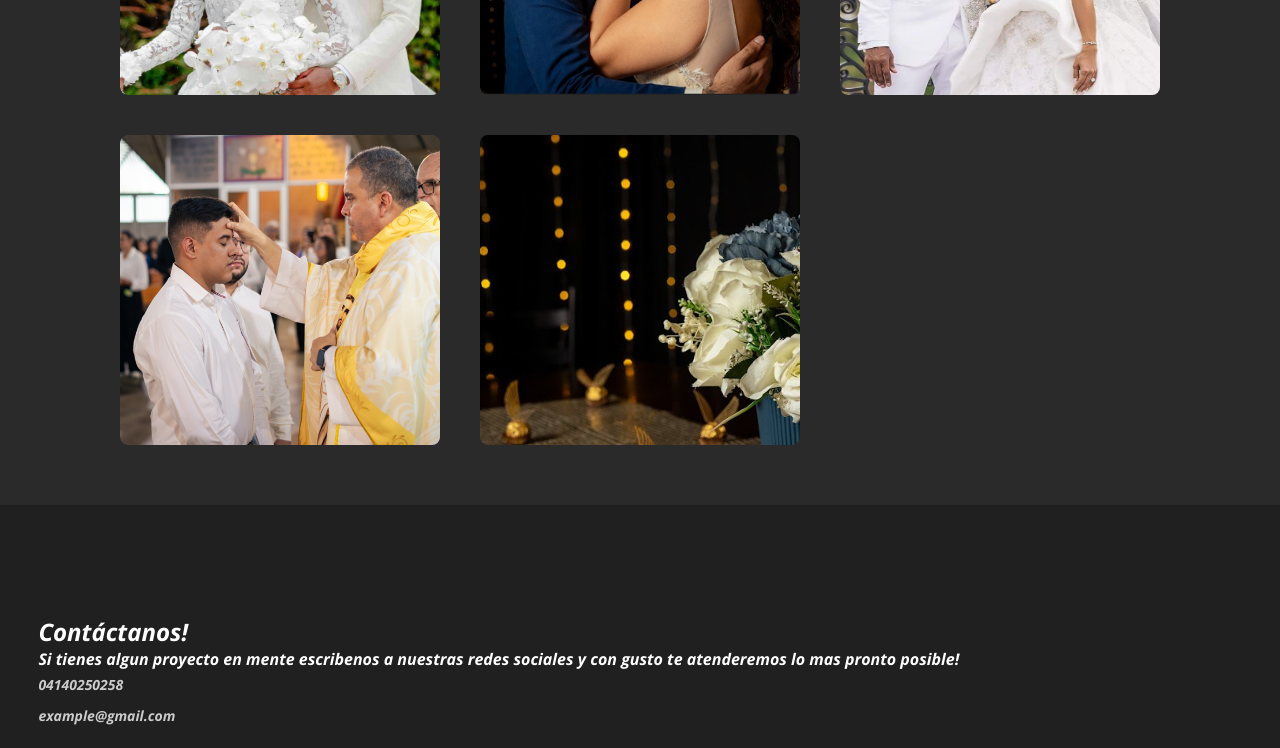
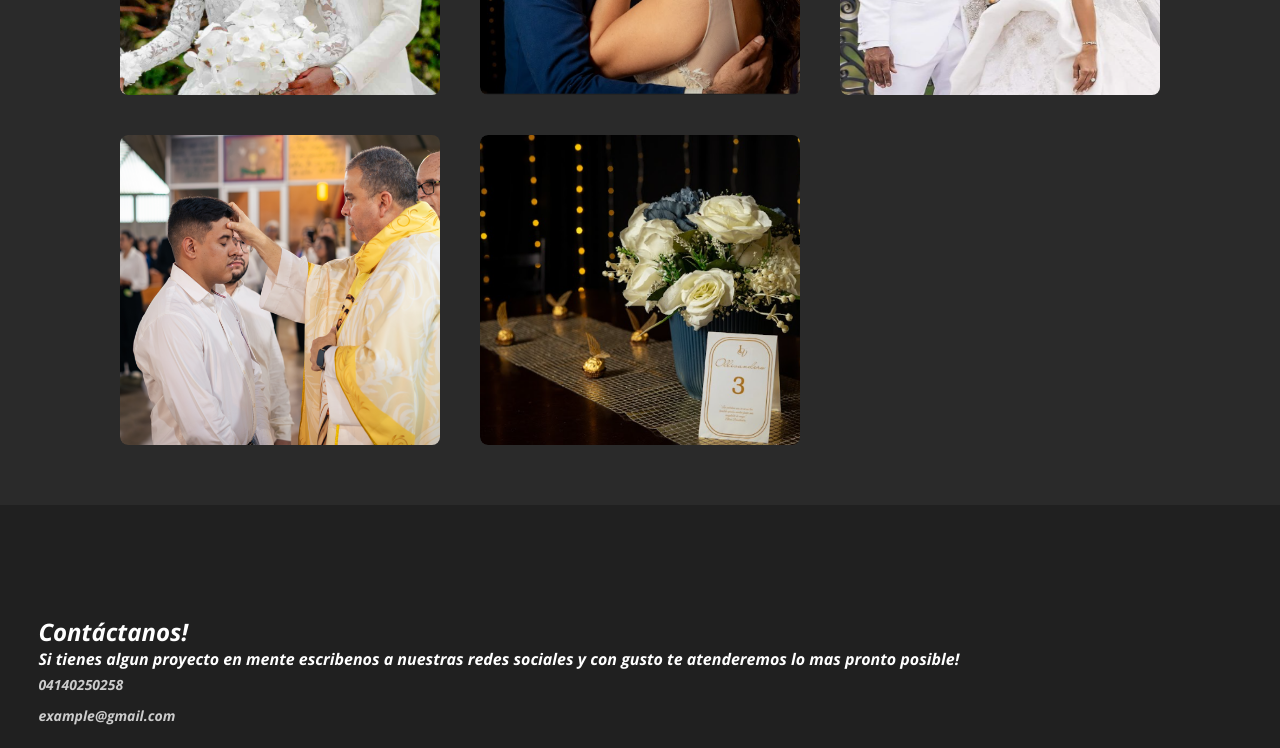
Before and after one commit to Rerovic36/PortafolioWeb, a plain HTML site: page index.html in a window 1280 px wide. Shown: the part 1920-2668 px from the top of the page. Drawn offline with nearby package versions, Linux system fonts and the light colour scheme.

Commit message:
Add files via upload

```diff
--- a/index.html
+++ b/index.html
@@ -170,7 +170,7 @@
                 </a>
             </div>
             <div class="row"><a href="photos.html">
-                <img src="images/foto6.PNG">
+                <img src="images/foto6.PNG" class="imagen-row">
                 <div class="layer">
                     <h5>Ver más</h5>
                     <p>____________________</p>
```
